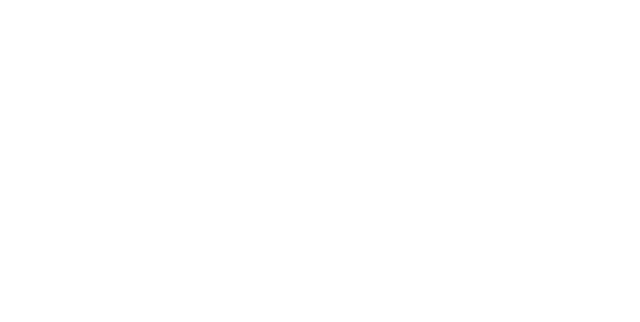
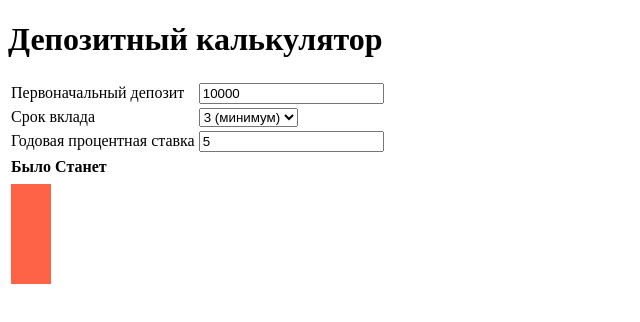
Before and after one commit to TonySwity/depositcalculator, a plain HTML site: page index.html in a window 1280 px wide. Shown: the whole page, without its empty margins (0-640 px from the left). Drawn offline with Linux system fonts and the light colour scheme.

Commit message:
add html code

```diff
--- a/index.html
+++ b/index.html
@@ -6,5 +6,56 @@
 		<title>Депозитный калькулятор</title>
 		<link rel="stylesheet" href="../css/style.css" />
 	</head>
-	<body></body>
+	<body id="dark">
+		<h1>Депозитный калькулятор</h1>
+		<div class="d-flex">
+			<form action="" name="calculator">
+				<table>
+					<tr>
+						<td>Первоначальный депозит</td>
+						<td><input name="money" type="number" value="10000" required /></td>
+					</tr>
+					<tr>
+						<td>Срок вклада</td>
+						<td>
+							<select name="months">
+								<option value="3">3 (минимум)</option>
+								<option value="6">6 (полгода)</option>
+								<option value="12">12 (год)</option>
+								<option value="18">18 (1.5 года)</option>
+								<option value="24">24 (2 года)</option>
+								<option value="30">30 (2.5 года)</option>
+								<option value="36">36 (3 года)</option>
+								<option value="60">60 (5 лет)</option>
+							</select>
+						</td>
+					</tr>
+					<tr>
+						<td>Годовая процентная ставка</td>
+						<td><input name="interest" type="number" value="5" required /></td>
+					</tr>
+				</table>
+			</form>
+
+			<table id="diagram">
+				<tr>
+					<th>Было</th>
+					<th>Станет</th>
+				</tr>
+				<tr>
+					<th id="money-before"></th>
+					<td id="money-after"></td>
+				</tr>
+				<td>
+					<div style="background: tomato; width: 40px; height: 100px"></div>
+				</td>
+				<td>
+					<div
+						style="background: springgreen; width: 40px; height: 0px"
+						id="height-after"
+					></div>
+				</td>
+			</table>
+		</div>
+	</body>
 </html>
```
